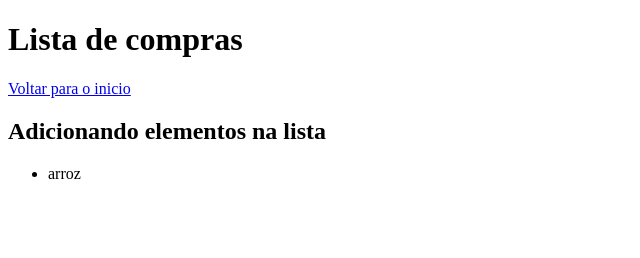
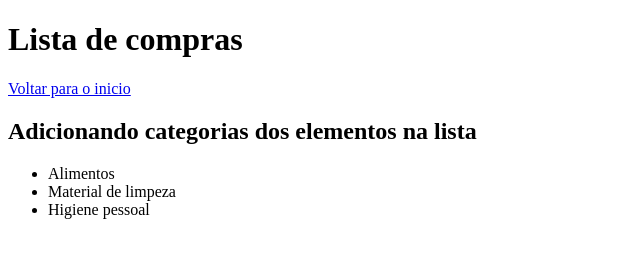
Before and after one commit to unjunior/aulaGithub, a plain HTML site: page lista-compras.html in a window 1280 px wide. Shown: the whole page, without its empty margins (0-640 px from the left). Drawn offline with Linux system fonts and the light colour scheme.

Commit message:
Alterado titulo da lista para categorias, adicionado categorias e criado os arquivos da categorias

```diff
--- a/lista-compras.html
+++ b/lista-compras.html
@@ -7,10 +7,12 @@
     <h1>Lista de compras</h1>
     <a href="index.html">Voltar para o inicio</a>
 
-    <h2>Adicionando elementos na lista</h2>
+    <h2>Adicionando categorias dos elementos na lista</h2>
 
     <ul>
-        <li>arroz</li>
+        <li>Alimentos</li>
+        <li>Material de limpeza</li>
+        <li>Higiene pessoal</li>
     </ul>
 </head>
 <body>
```
Also changed, not shown: alimentos.html (added), higiene-pessoal.html (added), limpeza.html (added).
